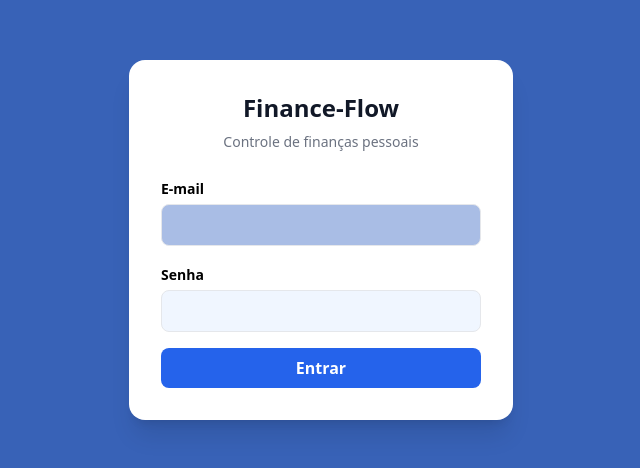
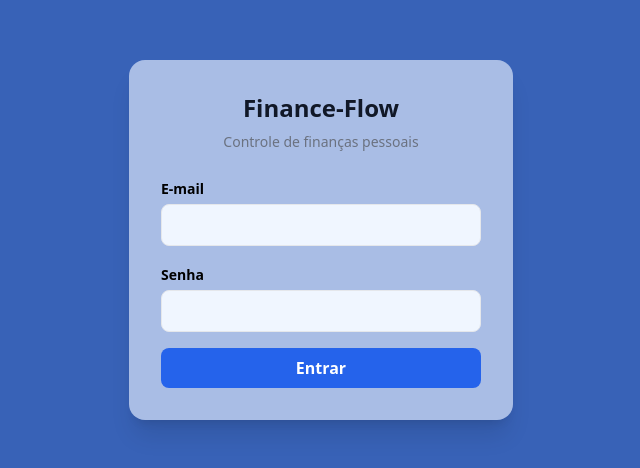
Before and after one commit to lglducci/FinanceFlow, a React (Vite) app: page / in a window 1280 px wide. Shown: the part 160-628 px from the top of the page, without its empty margins (319-959 px from the left). Built offline with nearby package versions, Linux system fonts and the light colour scheme.

Commit message:
Change background color of Login component

```diff
--- a/src/pages/Login.jsx
+++ b/src/pages/Login.jsx
@@ -20,7 +20,7 @@ export default function Login({ onLogin }) {
 
   return (
    <div className="min-h-screen flex items-center justify-center bg-[#3862b7] px-4">
-  <div className="w-full max-w-sm bg-white rounded-2xl shadow-xl p-8">
+  <div className="w-full max-w-sm bg-[#a9bde5] rounded-2xl shadow-xl p-8">
     <h1 className="text-2xl font-bold text-center mb-2 text-gray-900">
       Finance-Flow
     </h1>
@@ -33,7 +33,7 @@ export default function Login({ onLogin }) {
         <label className="text-sm font-semibold">E-mail</label>
         <input
           type="email"
-          className="w-full mt-1 px-3 py-2 rounded-lg border bg-[#a9bde5]
+          className="w-full mt-1 px-3 py-2 rounded-lg border bg-[#f0f6ff]
             focus:outline-none focus:ring-2 focus:ring-primary"
           value={email}
           onChange={(e) => setEmail(e.target.value)}
```
